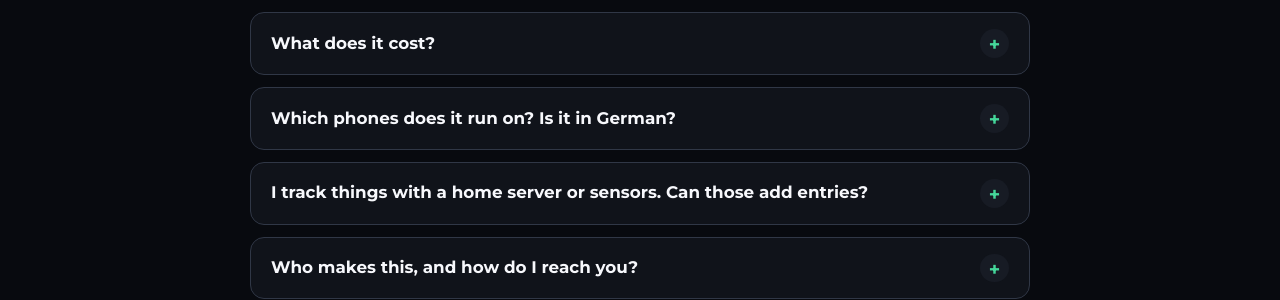
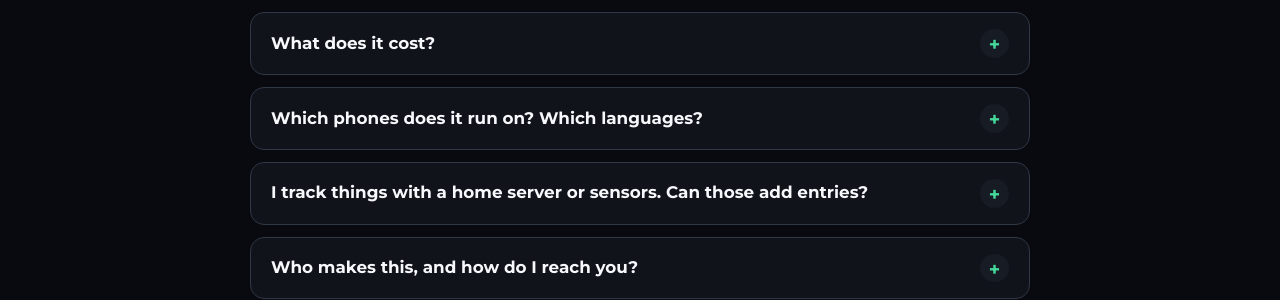
Before and after one commit to zerotrustsoftwarebase-creator/my-social-data-space-doc, a Jekyll site: the page index.html, which Jekyll copies as it is, in a window 1280 px wide and 900 px high, scrolled down 4488 px. Shown: the part 152-452 px from the top of the window. Built offline with Jekyll 4.4.1, drawn with Linux system fonts in a browser that asks for light colours; part of the change alters nothing that is shown.

Commit message:
FAQ: languages — English today, more being prepared
Co-Authored-By: Claude Opus 5.5 (1M context) <noreply@anthropic.com>

```diff
--- a/index.html
+++ b/index.html
@@ -393,8 +393,8 @@
         <div><p>Nothing. There are no ads, no subscription and no in-app purchases.</p></div>
       </details>
       <details>
-        <summary>Which phones does it run on? Is it in German?</summary>
-        <div><p>Android 7.0 or newer. There is no iPhone version. The app is in English for now.</p></div>
+        <summary>Which phones does it run on? Which languages?</summary>
+        <div><p>Android 7.0 or newer. There is no iPhone version. The app is in English today, and more languages are being prepared. When a translation is complete, the app follows your phone's language, and Settings → Language lets you choose another.</p></div>
       </details>
       <details>
         <summary>I track things with a home server or sensors. Can those add entries?</summary>
```
